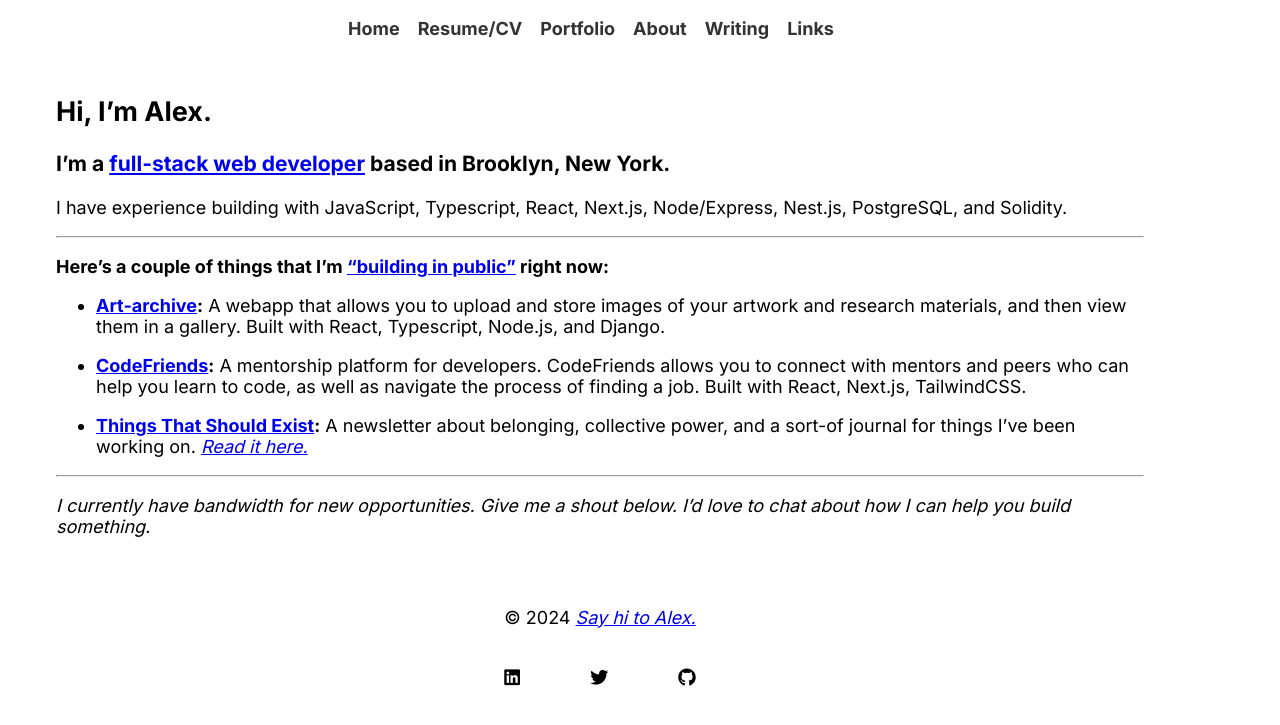
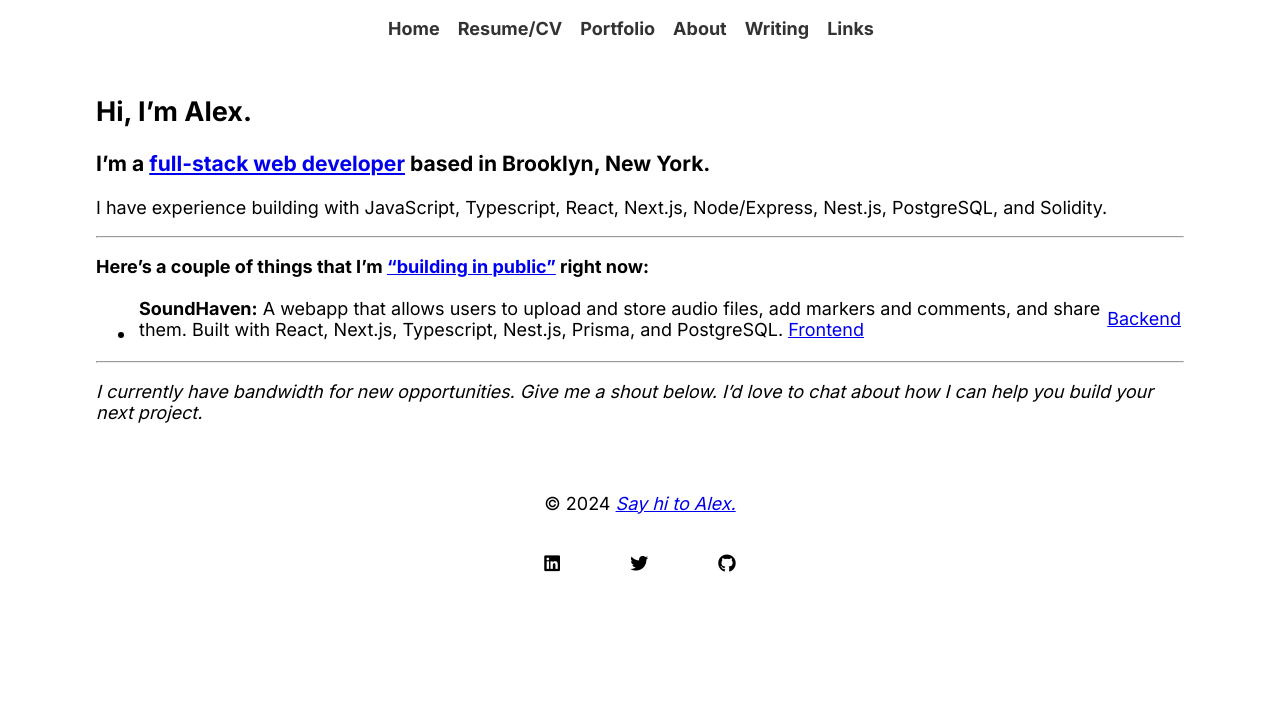
Before and after one commit to alexdwagner/alexdwagner.github.io, a Jekyll site: the page built from index.md, in a window 1280 px wide. Shown: the top 725 px of the page. Built offline with Jekyll 4.4.1, drawn with Linux system fonts in a browser that asks for light colours.

Commit message:
Updated home page and recentered layout.

```diff
--- a/_sass/_base.scss
+++ b/_sass/_base.scss
@@ -2,7 +2,7 @@
 body {
     font-family: 'Inter', sans-serif;
     // font-family: Arial, sans-serif;
-    margin: 0;
+    margin: 0 auto;
     padding: 0;
     font-size: 18px;
     min-width: 320px;
--- a/index.md
+++ b/index.md
@@ -16,12 +16,12 @@ I have experience building with JavaScript, Typescript, React, Next.js, Node/Exp
 
 **Here's a couple of things that I'm ["building in public"](https://publiclab.co/building-in-public/what-is-it) right now:**
 
-* **[Art-archive](https://github.com/alexdwagner/art-archive):** A webapp that allows you to upload and store images of your artwork and research materials, and then view them in a gallery. Built with React, Typescript, Node.js, and Django.
+* **SoundHaven:** A webapp that allows users to upload and store audio files, add markers and comments, and share them. Built with React, Next.js, Typescript, Nest.js, Prisma, and PostgreSQL. [Frontend](https://github.com/alexdwagner/soundhaven-frontend) | [Backend](https://github.com/alexdwagner/soundhaven-backend)
 
-* **[CodeFriends](https://github.com/alexdwagner/code-friends):** A mentorship platform for developers. CodeFriends allows you to connect with mentors and peers who can help you learn to code, as well as navigate the process of finding a job. Built with React, Next.js, TailwindCSS.
+<!-- * **[CodeFriends](https://github.com/alexdwagner/code-friends):** A mentorship platform for developers. CodeFriends allows you to connect with mentors and peers who can help you learn to code, as well as navigate the process of finding a job. Built with React, Next.js, TailwindCSS.
 
-* **[Things That Should Exist](https://thingsthatshouldexist.substack.com/):** A newsletter about belonging, collective power, and a sort-of journal for things I've been working on. *[Read it here.](https://thingsthatshouldexist.substack.com/archive)*
+* **[Things That Should Exist](https://thingsthatshouldexist.substack.com/):** A newsletter about belonging, collective power, and a sort-of journal for things I've been working on. *[Read it here.](https://thingsthatshouldexist.substack.com/archive)* -->
 
 ---
 
-*I currently have bandwidth for new opportunities. Give me a shout below. I'd love to chat about how I can help you build something.*
+*I currently have bandwidth for new opportunities. Give me a shout below. I'd love to chat about how I can help you build your next project.*
```
